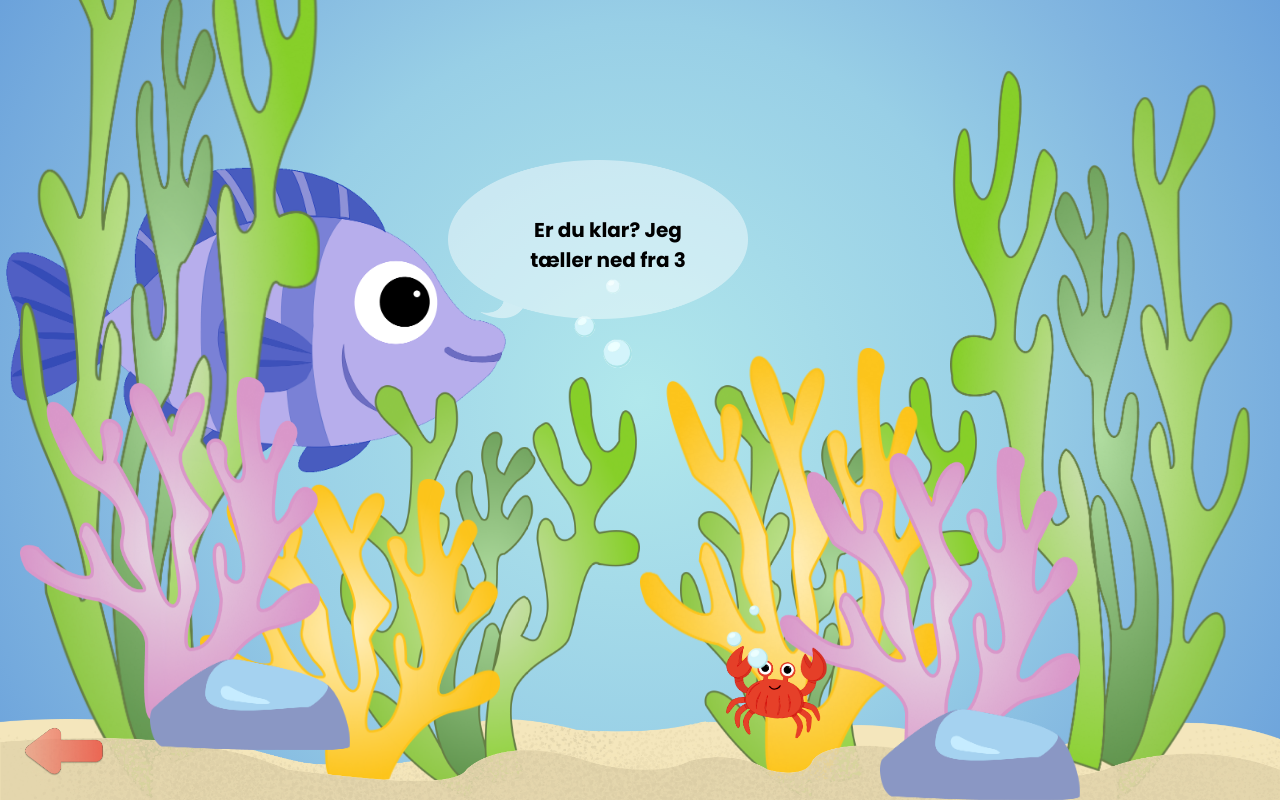
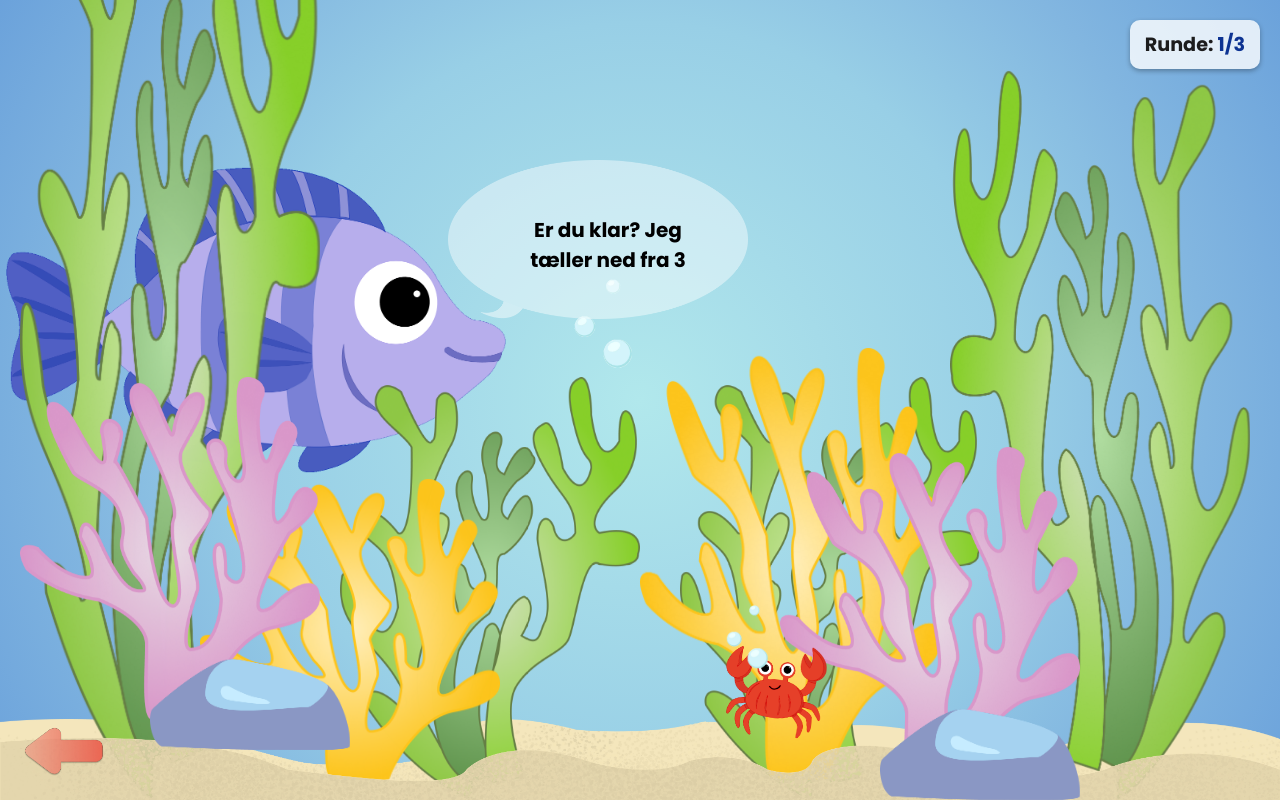
Before and after one commit to Emiliavlh/eksamen-akvarie-projekt, a plain HTML site: page spil.html in a window 1280 px wide. Drawn offline with Linux system fonts and the light colour scheme.

Commit message:
Rundetæller tilføjet

```diff
--- a/css/spil.css
+++ b/css/spil.css
@@ -302,3 +302,28 @@ z-index: 2;
   text-shadow: 0 2px 4px rgba(0,0,0,0.6);
   text-align: center;
 }
+
+/* Runde tæller styling */
+.runde-taeller {
+  position: fixed;
+  top: 20px;
+  right: 20px;
+  background: rgba(255, 255, 255, 0.797);
+  padding: 10px 15px;
+  border-radius: 10px;
+  box-shadow: 0 2px 5px rgba(0,0,0,0.3);
+  z-index: 50;
+}
+
+.runde-tekst {
+  margin: 0;
+  font-weight: bold;
+  font-family: Poppins;
+  font-size: 1.2rem;
+  color: #1c1c1d;
+}
+
+.runde-nummer {
+  font-weight: bold;
+  color: #0d3392;
+}
--- a/js/spil.js
+++ b/js/spil.js
@@ -18,15 +18,16 @@ const slutBeskeder = [
 ];
 
 document.addEventListener("DOMContentLoaded", () => {
- // Legende baggrundsmusik, der passer til spillet
-const music = new Audio('sound/spil-musik.mp3');
-music.volume = 0.2; // Volumen på musikken (20%)
-music.play(); //Starter musikken
+  // Legende baggrundsmusik, der passer til spillet
+  const music = new Audio("sound/spil-musik.mp3");
+  music.volume = 0.2; // Volumen på musikken (20%)
+  music.play(); //Starter musikken
 
   // Her har jeg samlet alle mine HTML ElementInternals, som jeg skal bruge i min js
 
   const talebobleTekst = document.querySelector(".taleboble-tekst");
   const talebobleContainer = document.querySelector(".taleboble-container");
+  const rundeTaeller = document.querySelector(".runde-nummer");
   const fiskGif = document.querySelector(".fisk-gif");
   const boblerfisk = document.querySelector(".boblerfisk");
   const overlay = document.querySelector(".overlay");
@@ -42,6 +43,12 @@ music.play(); //Starter musikken
   let introIndex = 0; //Holder styr på hvilken besked vi er på
   let fundetIndex = 0;
   let slutIndex = 0;
+
+  // Funktion til at opdatere runde tæller
+  const opdaterRundeTaeller = () => {
+  const rundeNummer = currentRound + 1; // +1 fordi currentRound starter på 0, så den siger 1/3 istedet for 0/3
+  rundeTaeller.textContent = `${rundeNummer}/3`; // Viser den nuværende runde ud af 3 ?/3
+  };
 
   // Denne funktion viser intro beskederne én af gangen
   const visIntroBesked = () => {
@@ -97,6 +104,8 @@ music.play(); //Starter musikken
     } else if (currentRound === 2) {
       smallFish3.classList.remove("skjult"); //Tredje runde
     }
+
+    opdaterRundeTaeller(); //Dette opdaterer min rundetæller, når fisken gemmer sig (Den viser hvilken runde vi er i)
   };
 
   // Viser fundet beskeder (Taget fra array)
@@ -157,6 +166,9 @@ music.play(); //Starter musikken
     }
   });
 
+  //Opdatere rundetælleren, når spillet starter (Den viser 1/3)
+  opdaterRundeTaeller();
+
   // Starter mit spil, ved at vise introBeskeder
   visIntroBesked();
 });
--- a/spil.html
+++ b/spil.html
@@ -11,6 +11,12 @@
   <body>
 
     <main>
+
+      <!-- Runde tæller -->
+      <div class="runde-taeller">
+        <p class="runde-tekst">Runde: <span class="runde-nummer">1/3</span></p>
+      </div>
+
       <!-- Overlay, dette fylder skærmen imens fisken gemmer sig -->
       <div class="overlay skjult">
       <h2>Fisken gemmer sig...</h2>
```
